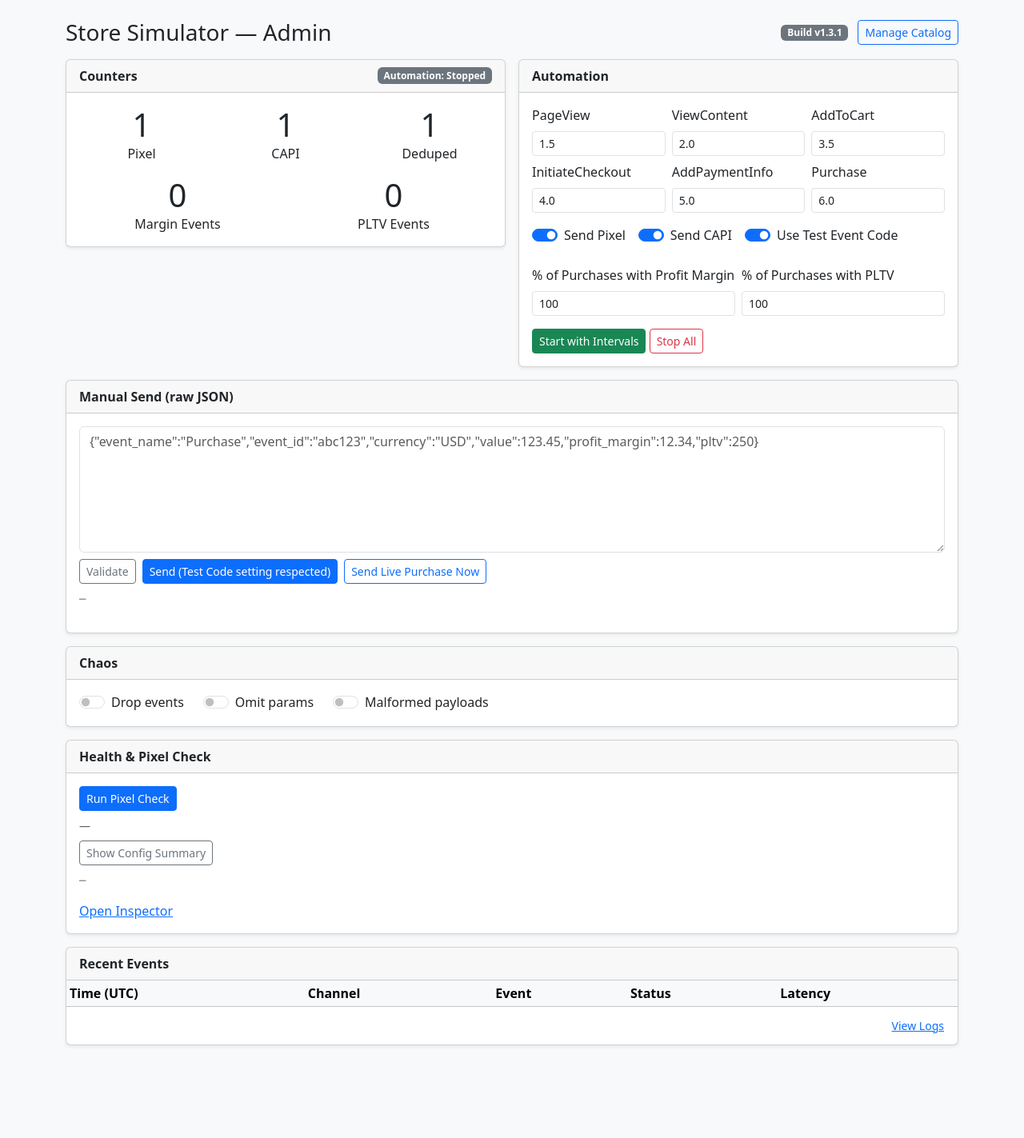
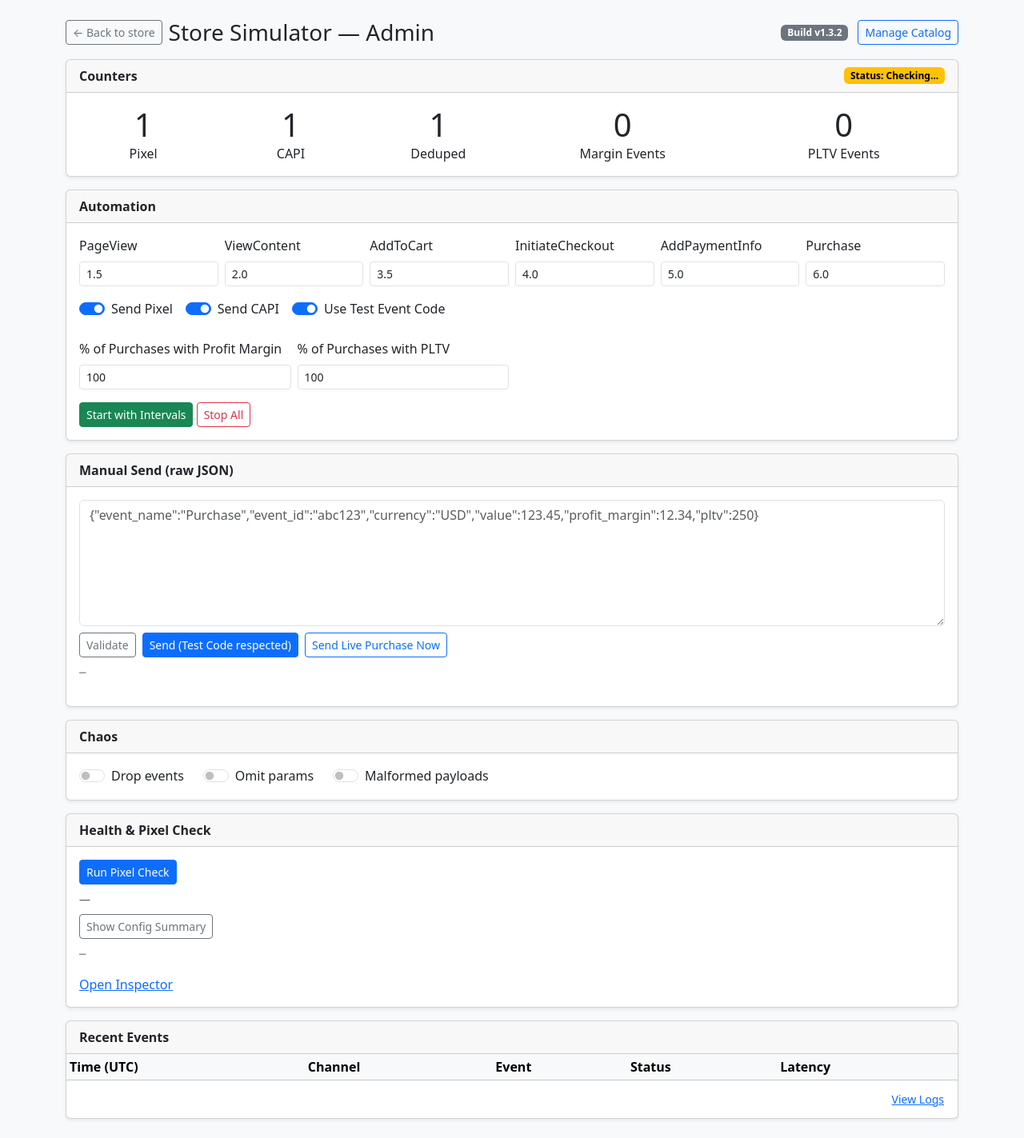
Before and after one commit to solidworkshop/shop, a Flask app: page /admin/ in a window 1280 px wide. Shown: the whole page at 80% size. Before the commit the page ends 1308 px from the top, so only its background shows below. Run offline with Flask 3, Linux system fonts and the light colour scheme; a user stored in the database is signed in; data comes from the database, SQL or seed files in the repository; tables that the repository leaves empty hold one stand-in row (values such as "Sample post"); data that the repository does not hold is empty.

Commit message:
Add files via upload

```diff
--- a/admin/routes.py
+++ b/admin/routes.py
@@ -1,8 +1,8 @@
-import json, uuid, time, traceback, requests, random, threading, ipaddress, sqlite3
+import json, uuid, time, traceback, requests, random, threading, ipaddress
 from datetime import datetime
 from flask import Blueprint, render_template, request, redirect, url_for, flash, jsonify, current_app
 from flask_login import login_user, logout_user, login_required
-from sqlalchemy import desc, func, text
+from sqlalchemy import desc, func
 
 from config import Config
 from extensions import db
@@ -40,29 +40,6 @@ def pltv_randomized(): return (KVStore.get("pltv_randomized","1")=="1")
 
 def pct_margin(): return int(KVStore.get("pct_profit_margin","100"))
 def pct_pltv():   return int(KVStore.get("pct_pltv","100"))
-
-# Catalog settings
-def catalog_item_count(): return int(KVStore.get("catalog_item_count","12"))
-def catalog_currency_mode(): return KVStore.get("catalog_currency_mode","auto")
-def catalog_currency_specific(): return KVStore.get("catalog_currency_specific","USD")
-def catalog_locale(): return KVStore.get("catalog_locale","en-US")
-
-# -------------------- DB helpers: ensure Product has cost, description --------------------
-def ensure_product_columns():
-    try:
-        engine = db.engine
-        with engine.connect() as conn:
-            # detect columns
-            res = conn.execute(text("PRAGMA table_info(product)"))
-            cols = [r[1] for r in res.fetchall()]
-            if "cost" not in cols:
-                try: conn.execute(text("ALTER TABLE product ADD COLUMN cost REAL"))
-                except Exception: pass
-            if "description" not in cols:
-                try: conn.execute(text("ALTER TABLE product ADD COLUMN description TEXT"))
-                except Exception: pass
-    except Exception:
-        pass
 
 # -------------------- Rate Limiting --------------------
 class TokenBucket:
@@ -145,18 +122,13 @@ def _clean_ip(raw):
     if "." in ip and ip.count(":")==1:
         ip = ip.split(":")[0]
     try:
-        ipaddress.ip_address(ip)
-        return ip
+        ipaddress.ip_address(ip); return ip
     except Exception:
         return None
 
-def _ensure_synthetic_fbp():
-    fbpk = "synthetic_fbp"
-    fbp = KVStore.get(fbpk, None)
-    if not fbp:
-        fbp = f"fb.1.{int(time.time())}.{random.randint(1000000000, 9999999999)}"
-        KVStore.set(fbpk, fbp)
-    return fbp
+def _ephemeral_fbp():
+    # Generate a fresh fbp when cookie is missing (do NOT persist)
+    return f"fb.1.{int(time.time())}.{random.randint(1000000000, 9999999999)}"
 
 def send_capi(event, force_live=False):
     event = _as_dict(event)
@@ -172,8 +144,7 @@ def send_capi(event, force_live=False):
     if not ua: ua = "Mozilla/5.0"
     clean_ip = _clean_ip(ip_raw)
     if not fbp:
-        try: fbp = _ensure_synthetic_fbp()
-        except Exception: fbp = f"fb.1.{int(time.time())}.{random.randint(1000000000, 9999999999)}"
+        fbp = _ephemeral_fbp()
 
     url = f"https://graph.facebook.com/{getattr(Config,'GRAPH_VER','v20.0')}/{getattr(Config,'PIXEL_ID','')}/events"
     custom = {"currency": _sg(event,"currency","USD"), "value": float(_sg(event,"value",0) or 0)}
@@ -194,7 +165,6 @@ def send_capi(event, force_live=False):
         "custom_data": custom
     }]}
     test_code = getattr(Config,"TEST_EVENT_CODE","")
-    # Only include test_event_code if enabled and not force_live
     if test_code and use_test_code() and not force_live:
         data["test_event_code"]=test_code
     try:
@@ -229,10 +199,9 @@ def send_capi(event, force_live=False):
 @admin_bp.route("/")
 @login_required
 def dashboard():
-    ensure_product_columns()
-    KVStore.set("build_number","v1.3.1")
+    KVStore.set("build_number","v1.3.2")
     c = Counters.get_or_create()
-    build = KVStore.get("build_number","v1.3.1")
+    build = KVStore.get("build_number","v1.3.2")
     recent = EventLog.query.order_by(desc(EventLog.ts)).limit(20).all()
     default_intervals = {"PageView":1.5,"ViewContent":2.0,"AddToCart":3.5,"InitiateCheckout":4.0,"AddPaymentInfo":5.0,"Purchase":6.0}
     user_intervals = {n: float(KVStore.get(f"interval_{n}", d)) for n,d in default_intervals.items()}
@@ -244,7 +213,7 @@ def dashboard():
         intervals=user_intervals, chaos=chaos, auto_pixel=auto_pixel, auto_capi=auto_capi,
         pct_profit_margin=pct_margin(), pct_pltv=pct_pltv(), use_test_code=use_test_code())
 
-# -------------------- Settings APIs --------------------
+# -------------------- Settings & APIs (unchanged from 1.3.1 except present here) --------------------
 @admin_bp.route("/api/settings", methods=["GET","POST"])
 @login_required
 def api_settings():
@@ -287,7 +256,6 @@ def api_chaos():
         if k in data: KVStore.set(k, "1" if bool(data[k]) else "0")
     return {"ok":True}
 
-# -------------------- Manual Send --------------------
 @admin_bp.route("/api/manual_send", methods=["POST"])
 @login_required
 def manual_send():
@@ -307,7 +275,6 @@ def manual_send():
             payload.pop("currency", None)
         if chaos_malformed():
             payload["value"] = "NaN"
-        # allow ?live=1 to bypass test_event_code for this call
         force_live = (request.args.get("live") == "1")
         p_status = send_pixel(payload)
         c_status = send_capi(payload, force_live=force_live)
@@ -315,28 +282,9 @@ def manual_send():
     except Exception as e:
         return jsonify({"ok": False, "error": str(e)}), 500
 
-# -------------------- Automation --------------------
+# Automation, counters, inspector, pixel-check, health kept same as 1.3.1
 AUTOMATION_THREADS = {}
 AUTOMATION_STOP = threading.Event()
-
-def pick_catalog_price_and_cost():
-    try:
-        p = Product.query.order_by(func.random()).first()
-        if p:
-            price = float(getattr(p,"price",0) or 0)
-            cost  = float(getattr(p,"cost",0) or 0)
-            if price <= 0:
-                price = round(random.uniform(10,300),2)
-            if cost <= 0 or cost > price:
-                # if no cost, backfill a plausible one
-                cost = round(price * random.uniform(margin_min(), margin_max()), 2)
-            return price, cost
-    except Exception:
-        pass
-    # fallback
-    price = round(random.uniform(10,300),2)
-    cost  = round(price * random.uniform(margin_min(), margin_max()), 2)
-    return price, cost
 
 def automation_worker(app, event_name, interval_s):
     with app.app_context():
@@ -344,7 +292,8 @@ def automation_worker(app, event_name, interval_s):
             value = 0.0; currency="USD"
             event_payload = {"event_name": event_name, "event_id": str(uuid.uuid4()), "currency": currency}
             if event_name == "Purchase":
-                price, cost = pick_catalog_price_and_cost()
+                price = round(random.uniform(10,300),2)
+                cost  = round(price * random.uniform(margin_min(), margin_max()), 2)
                 margin = max(0, price - cost)
                 value = price
                 event_payload["value"] = value
@@ -389,144 +338,15 @@ def api_automation():
         return {"ok":True,"stopped":True}
     return {"ok":False,"error":"unknown cmd"},400
 
-# -------------------- Live Status Endpoints --------------------
 @admin_bp.route("/api/counters")
 @login_required
 def api_counters():
     c = Counters.get_or_create()
     margin_events = db.session.query(func.count(EventLog.id)).filter(EventLog.payload.contains('"profit_margin"')).scalar() or 0
     pltv_events   = db.session.query(func.count(EventLog.id)).filter(EventLog.payload.contains('"pltv"')).scalar() or 0
-    return {
-        "ok": True,
-        "pixel": c.pixel,
-        "capi": c.capi,
-        "dedup": c.dedup,
-        "margin_events": int(margin_events),
-        "pltv_events": int(pltv_events)
-    }
+    return {"ok": True, "pixel": c.pixel, "capi": c.capi, "dedup": c.dedup,
+            "margin_events": int(margin_events), "pltv_events": int(pltv_events)}
 
-@admin_bp.route("/api/automation_status")
-@login_required
-def api_automation_status():
-    running = bool(AUTOMATION_THREADS) and not AUTOMATION_STOP.is_set()
-    return {"ok": True, "running": running, "threads": list(AUTOMATION_THREADS.keys()),
-            "automation_pixel": get_auto_pixel(), "automation_capi": get_auto_capi(),
-            "use_test_event_code": use_test_code(),
-            "pct_profit_margin": pct_margin(), "pct_pltv": pct_pltv()}
-
-# -------------------- Catalog Management --------------------
-def product_to_dict(p):
-    return {
-        "id": p.id, "sku": p.sku, "name": p.name,
-        "price": float(getattr(p,"price",0) or 0),
-        "cost": float(getattr(p,"cost",0) or 0),
-        "currency": getattr(p,"currency","USD"),
-        "description": getattr(p,"description",""),
-        "image_url": getattr(p,"image_url","")
-    }
-
-@admin_bp.route("/catalog")
-@login_required
-def catalog_page():
-    ensure_product_columns()
-    products = Product.query.order_by(Product.id.asc()).all()
-    return render_template("admin/catalog.html",
-        products=products,
-        settings={
-            "item_count": catalog_item_count(),
-            "currency_mode": catalog_currency_mode(),
-            "currency_specific": catalog_currency_specific(),
-            "locale": catalog_locale()
-        }
-    )
-
-@admin_bp.route("/api/catalog", methods=["GET","POST"])
-@login_required
-def api_catalog():
-    ensure_product_columns()
-    if request.method == "GET":
-        products = Product.query.order_by(Product.id.asc()).all()
-        return jsonify({"ok":True, "products":[product_to_dict(p) for p in products]})
-    data = request.get_json(silent=True) or {}
-    pid = data.get("id")
-    if pid:
-        p = Product.query.get(pid)
-        if not p: return {"ok":False,"error":"not found"},404
-    else:
-        p = Product()
-        db.session.add(p)
-    p.sku = data.get("sku") or p.sku or f"SKU-{random.randint(10000,99999)}"
-    p.name = data.get("name") or p.name or "Product"
-    try:
-        p.price = float(data.get("price", getattr(p,"price",0) or 0))
-    except Exception:
-        p.price = 0.0
-    try:
-        p.cost = float(data.get("cost", getattr(p,"cost",0) or 0))
-    except Exception:
-        p.cost = 0.0
-    p.currency = data.get("currency") or getattr(p,"currency", "USD")
-    p.description = data.get("description") or getattr(p,"description","")
-    p.image_url = data.get("image_url") or getattr(p,"image_url","")
-    db.session.commit()
-    return {"ok":True, "product": product_to_dict(p)}
-
-@admin_bp.route("/api/catalog/<int:pid>", methods=["DELETE"])
-@login_required
-def api_catalog_delete(pid):
-    ensure_product_columns()
-    p = Product.query.get(pid)
-    if not p: return {"ok":False,"error":"not found"},404
-    db.session.delete(p); db.session.commit()
-    return {"ok":True}
-
-@admin_bp.route("/api/catalog/seed", methods=["POST"])
-@login_required
-def api_catalog_seed():
-    ensure_product_columns()
-    data = request.get_json(silent=True) or {}
-    count = int(data.get("count", catalog_item_count()))
-    mode = catalog_currency_mode()
-    cur = catalog_currency_specific()
-    for i in range(count):
-        price = round(random.uniform(5,250), 2)
-        cost  = round(price * random.uniform(margin_min(), margin_max()), 2)
-        p = Product(
-            sku=f"SKU-{random.randint(10000,99999)}",
-            name=f"Demo Item {random.randint(100,999)}",
-            price=price,
-            cost=cost,
-            currency=(None if mode=="null" else (cur if mode=="specific" else "USD")),
-            description="<p>Demo product for Pixel/CAPI testing.</p>",
-            image_url="https://picsum.photos/seed/"+str(random.randint(1,9999))+"/400/400"
-        )
-        db.session.add(p)
-    db.session.commit()
-    return {"ok":True,"seeded":count}
-
-@admin_bp.route("/api/catalog/settings", methods=["GET","POST"])
-@login_required
-def api_catalog_settings():
-    if request.method == "POST":
-        data = request.get_json(silent=True) or {}
-        if "item_count" in data:
-            try: KVStore.set("catalog_item_count", str(max(1, int(data["item_count"]))))
-            except Exception: pass
-        if "currency_mode" in data:
-            if data["currency_mode"] in ("auto","null","specific"):
-                KVStore.set("catalog_currency_mode", data["currency_mode"])
-        if "currency_specific" in data:
-            KVStore.set("catalog_currency_specific", str(data["currency_specific"]).upper()[:3])
-        if "locale" in data:
-            KVStore.set("catalog_locale", str(data["locale"]))
-        return {"ok":True}
-    return {"ok":True,
-            "item_count": catalog_item_count(),
-            "currency_mode": catalog_currency_mode(),
-            "currency_specific": catalog_currency_specific(),
-            "locale": catalog_locale()}
-
-# -------------------- Inspector & Health --------------------
 @admin_bp.route("/request-inspector")
 @login_required
 def request_inspector():
@@ -546,7 +366,7 @@ def pixel_check():
     candidates = []
     port = os.getenv("PORT")
     if port: candidates.append(f"http://127.0.0.1:{port}/")
-    base = (getattr(Config,'BASE_URL',None) or "").rstrip("/")
+    base = (getattr(Config,'BASE_URL','') or '').rstrip("/")
     if base.startswith("http"): candidates.append(f"{base}/")
     try:
         if request and request.host_url: candidates.append(request.host_url)
@@ -570,10 +390,5 @@ def api_health():
     at = getattr(Config,'ACCESS_TOKEN','')
     gv = getattr(Config,'GRAPH_VER','')
     bu = getattr(Config,'BASE_URL','')
-    return jsonify({
-        "ok": True,
-        "pixel_id_present": bool(px),
-        "access_token_present": bool(at),
-        "graph_version": gv,
-        "base_url": bu
-    })
+    return jsonify({"ok": True, "pixel_id_present": bool(px), "access_token_present": bool(at),
+                    "graph_version": gv, "base_url": bu})
--- a/static/js/admin-live.js
+++ b/static/js/admin-live.js
@@ -57,7 +57,7 @@
     await fetch('/admin/api/automation', { method:'POST', headers:{'Content-Type':'application/json'}, body: JSON.stringify({ cmd:'stop' }) });
   });
 
-  // Channel toggles & test code
+  // Toggles
   $('#autoPixel')?.addEventListener('change', async (e)=>{
     await fetch('/admin/api/settings', { method:'POST', headers:{'Content-Type':'application/json'},
       body: JSON.stringify({ automation_pixel: e.target.checked }) });
@@ -115,7 +115,6 @@
     catch{ $('#manualResult').textContent = 'HTTP '+r.status+' — '+t; }
   });
   $('#btnSendLive')?.addEventListener('click', async ()=>{
-    // force a live purchase with a new ID even if UI textarea is empty
     let txt = $('#manualJson').value || '';
     if (!txt.trim()){
       const id = 'live-' + Math.random().toString(36).slice(2);
@@ -128,6 +127,24 @@
     catch{ $('#manualResult').textContent = 'HTTP '+r.status+' — '+t; }
   });
 
+  // Pixel checker (more obvious output)
+  $('#pixelCheckBtn')?.addEventListener('click', async ()=>{
+    const out = $('#pixelCheckResult');
+    out.textContent = 'Checking…';
+    try{
+      const r = await fetch('/admin/api/pixel-check', {method:'POST'});
+      const j = await r.json();
+      const stamp = new Date().toISOString();
+      if (j.ok) {
+        out.textContent = `[${stamp}] source: ${j.source} · noindex: ${j.has_meta_noindex ? 'yes' : 'no'} · pixel snippet: ${j.has_pixel_snippet ? 'yes' : 'no'}`;
+      } else {
+        out.textContent = `[${stamp}] Error: ` + (j.error || 'unknown');
+      }
+    } catch(e){
+      out.textContent = 'Error: ' + e;
+    }
+  });
+
   // Health summary
   $('#btnHealth')?.addEventListener('click', async ()=>{
     const r = await fetch('/admin/api/health');
--- a/templates/admin/dashboard.html
+++ b/templates/admin/dashboard.html
@@ -10,7 +10,10 @@
 <body class="bg-light">
 <div class="container py-4">
   <div class="d-flex justify-content-between align-items-center mb-3">
-    <h3 class="mb-0">Store Simulator — Admin</h3>
+    <div class="d-flex align-items-center gap-2">
+      <a href="/" class="btn btn-outline-secondary btn-sm">← Back to store</a>
+      <h3 class="mb-0">Store Simulator — Admin</h3>
+    </div>
     <div class="text-end">
       <span class="badge text-bg-secondary me-2">Build {{ build }}</span>
       <a href="/admin/catalog" class="btn btn-outline-primary btn-sm">Manage Catalog</a>
@@ -18,8 +21,8 @@
   </div>
 
   <div class="row g-3">
-    <!-- Counters -->
-    <div class="col-md-6">
+    <div class="col-12">
+      <!-- Counters (single column) -->
       <div class="card shadow-sm">
         <div class="card-header d-flex justify-content-between align-items-center">
           <strong>Counters</strong>
@@ -27,23 +30,23 @@
         </div>
         <div class="card-body">
           <div class="row text-center">
-            <div class="col-6 col-md-4">
+            <div class="col-4 col-md-2">
               <div class="display-6" id="countPixel">{{ c.pixel }}</div>
               <div>Pixel</div>
             </div>
-            <div class="col-6 col-md-4">
+            <div class="col-4 col-md-2">
               <div class="display-6" id="countCapi">{{ c.capi }}</div>
               <div>CAPI</div>
             </div>
-            <div class="col-6 col-md-4 mt-3 mt-md-0">
+            <div class="col-4 col-md-2">
               <div class="display-6" id="countDedup">{{ c.dedup }}</div>
               <div>Deduped</div>
             </div>
-            <div class="col-6 col-md-6 mt-3">
+            <div class="col-6 col-md-3 mt-3 mt-md-0">
               <div class="display-6" id="countMarginEvents">0</div>
               <div>Margin Events</div>
             </div>
-            <div class="col-6 col-md-6 mt-3">
+            <div class="col-6 col-md-3 mt-3 mt-md-0">
               <div class="display-6" id="countPLTVEvents">0</div>
               <div>PLTV Events</div>
             </div>
@@ -53,19 +56,19 @@
     </div>
 
     <!-- Automation -->
-    <div class="col-md-6">
+    <div class="col-12">
       <div class="card shadow-sm">
         <div class="card-header"><strong>Automation</strong></div>
         <div class="card-body">
           <div class="row g-2 align-items-end">
             {% for name, v in intervals.items() %}
-            <div class="col-6 col-md-4">
+            <div class="col-6 col-md-2">
               <label class="form-label">{{ name }}</label>
               <input type="number" step="0.1" min="0.5" class="form-control form-control-sm" id="interval_{{ name }}" value="{{ v }}">
             </div>
             {% endfor %}
           </div>
-          <div class="mt-3 d-flex align-items-center gap-3">
+          <div class="mt-3 d-flex flex-wrap align-items-center gap-3">
             <div class="form-check form-switch">
               <input class="form-check-input" type="checkbox" id="autoPixel" {{ 'checked' if auto_pixel else '' }}>
               <label class="form-check-label" for="autoPixel">Send Pixel</label>
@@ -80,11 +83,11 @@
             </div>
           </div>
           <div class="mt-3 row g-2">
-            <div class="col-6">
+            <div class="col-6 col-md-3">
               <label class="form-label">% of Purchases with Profit Margin</label>
               <input type="number" class="form-control form-control-sm" id="pct_profit_margin" min="0" max="100" value="{{ pct_profit_margin }}">
             </div>
-            <div class="col-6">
+            <div class="col-6 col-md-3">
               <label class="form-label">% of Purchases with PLTV</label>
               <input type="number" class="form-control form-control-sm" id="pct_pltv" min="0" max="100" value="{{ pct_pltv }}">
             </div>
@@ -103,9 +106,9 @@
         <div class="card-header"><strong>Manual Send (raw JSON)</strong></div>
         <div class="card-body">
           <textarea id="manualJson" class="form-control" rows="6" placeholder='{"event_name":"Purchase","event_id":"abc123","currency":"USD","value":123.45,"profit_margin":12.34,"pltv":250}'></textarea>
-          <div class="mt-2 d-flex gap-2">
+          <div class="mt-2 d-flex flex-wrap gap-2">
             <button id="btnValidate" class="btn btn-outline-secondary btn-sm">Validate</button>
-            <button id="btnSend" class="btn btn-primary btn-sm">Send (Test Code setting respected)</button>
+            <button id="btnSend" class="btn btn-primary btn-sm">Send (Test Code respected)</button>
             <button id="btnSendLive" class="btn btn-outline-primary btn-sm">Send Live Purchase Now</button>
           </div>
           <pre id="manualResult" class="mt-2 small text-muted" style="white-space:pre-wrap">—</pre>
@@ -117,7 +120,7 @@
     <div class="col-12">
       <div class="card shadow-sm">
         <div class="card-header"><strong>Chaos</strong></div>
-        <div class="card-body d-flex gap-4">
+        <div class="card-body d-flex flex-wrap gap-4">
           <div class="form-check form-switch">
             <input class="form-check-input" type="checkbox" id="chaos_drop">
             <label class="form-check-label" for="chaos_drop">Drop events</label>
```
Also changed, not shown: CHANGELOG.md.
